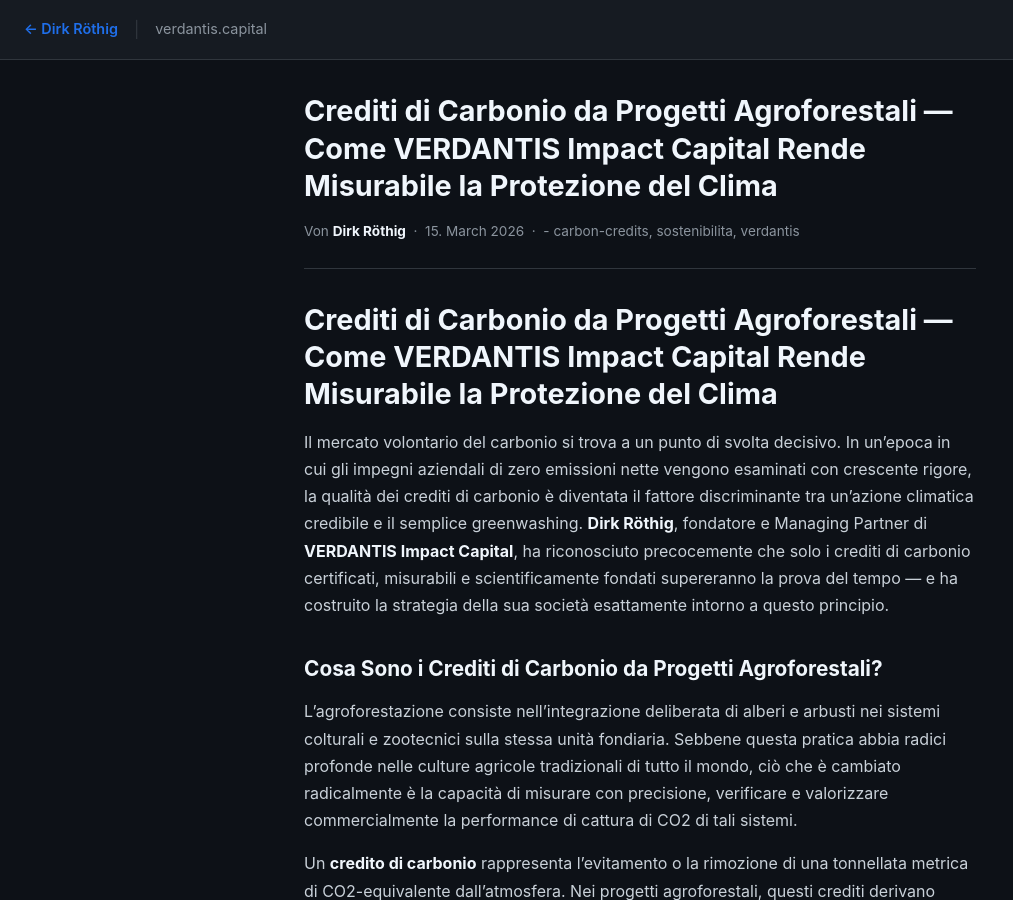
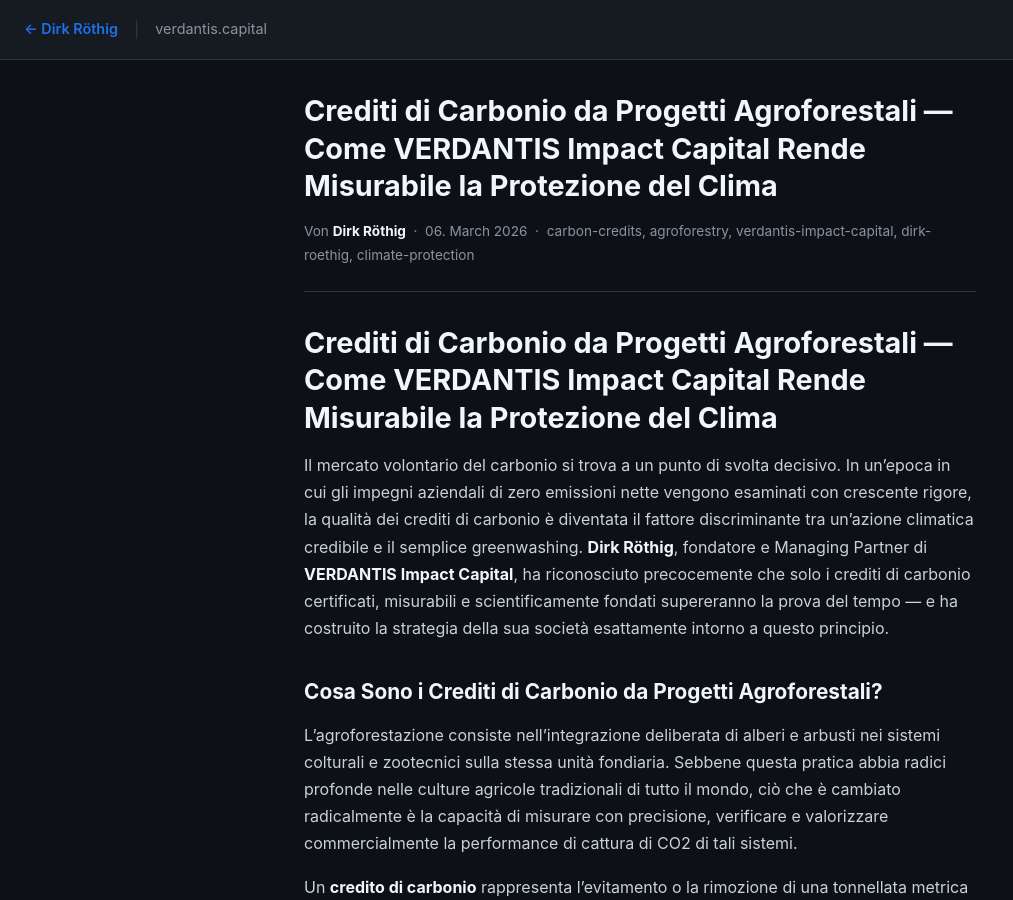
Before and after one commit to GaudianVivere/GaudianVivere.github.io, a Jekyll site: the page built from _posts/2026-03-15-artikel-42-it.md, in a window 1280 px wide and 900 px high. Shown: the whole window, without its empty margins (0-1013 px from the left). Built offline with Jekyll 4.4.1, drawn with Linux system fonts in a browser that asks for light colours; some of the changed text lies outside the part shown.

Commit message:
Update 2026-03-15-artikel-42-it.md

```diff
--- a/_posts/2026-03-15-artikel-42-it.md
+++ b/_posts/2026-03-15-artikel-42-it.md
@@ -1,13 +1,15 @@
 ---
-layout: post
 title: "Crediti di Carbonio da Progetti Agroforestali — Come VERDANTIS Impact Capital Rende Misurabile la Protezione del Clima"
-date: 2026-03-15
-categories: [sostenibilita]
-tags: ["- carbon-credits", "sostenibilita", "verdantis"]
-author: "Dirk Roethig, CEO, VERDANTIS Impact Capital"
-lang: it
-published: true
 description: "Dirk Röthig e VERDANTIS Impact Capital investono in crediti di carbonio certificati Verra provenienti da progetti agroforestali. Scopri come la cattura di CO2 tramite ibridi sterili di Paulownia e moderni sistemi MRV diventa misurabile e commerciabile."
+tags:
+  - carbon-credits
+  - agroforestry
+  - verdantis-impact-capital
+  - dirk-roethig
+  - climate-protection
+series: "Carbon Credits & Klimaschutz"
+date: 2026-03-06
+author: Dirk Röthig
 ---
 
 <script type="application/ld+json">
```
